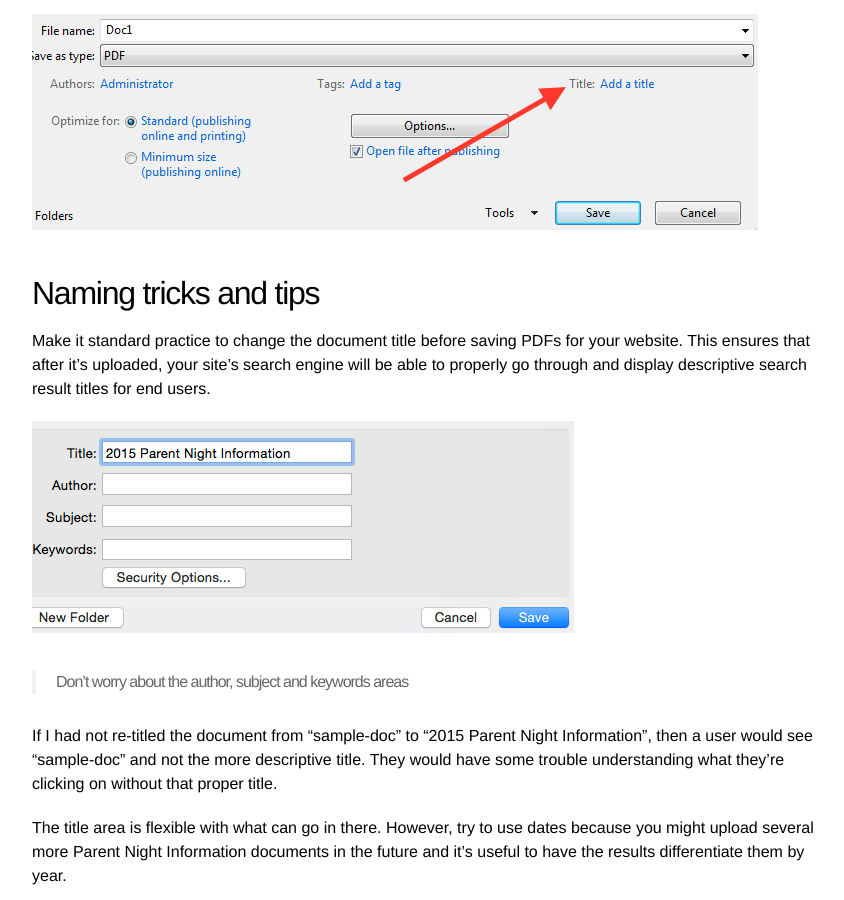
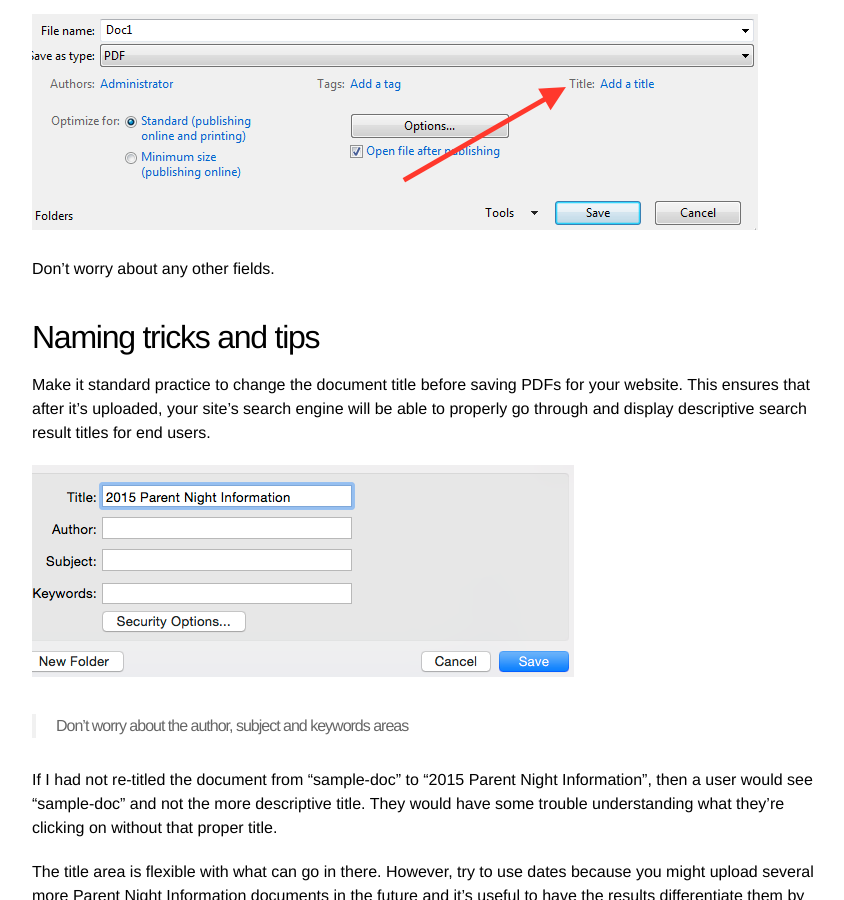
Before and after one commit to HCPSS/schoolsites-help, a Jekyll site: the page built from _posts/2015-08-17-metadata.md, in a window 1280 px wide and 900 px high, scrolled down 2149 px. Shown: the whole window, without its empty margins (208-1052 px from the left). Built offline with Jekyll 4.4.1, drawn with Linux system fonts in a browser that asks for light colours; Markdown is read by kramdown in place of the engine named in the settings.

Commit message:
additional context

```diff
--- a/_posts/2015-08-17-metadata.md
+++ b/_posts/2015-08-17-metadata.md
@@ -42,6 +42,8 @@ After clicking on "save as...", you'll be brought to the document window. Switch
 
 ![](/schoolsites-help/images/uploading/add-title-pc.png)
 
+Don't worry about any other fields.
+
 ## Naming tricks and tips
 
 Make it standard practice to change the document title before saving PDFs for your website. This ensures that after it's uploaded, your site's search engine will be able to properly go through and display descriptive search result titles for end users.
```
